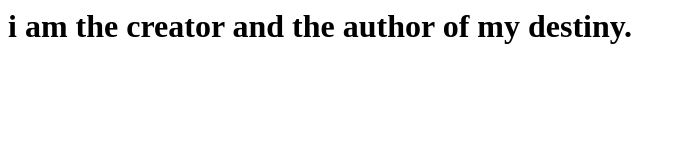
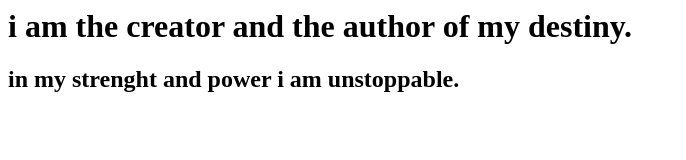
Before and after one commit to jerrywise97/amazing-repo, a plain HTML site: page index.html in a window 1280 px wide. Shown: the whole page, without its empty margins (0-686 px from the left). Drawn offline with Linux system fonts and the light colour scheme.

Commit message:
secondcommit

```diff
--- a/index.html
+++ b/index.html
@@ -1,5 +1,6 @@
 <html>
 <body>
 <h1>i am the creator and the author of my destiny.</h1>
+<h2>in my strenght and power i am unstoppable.</h2>
 </body>
 </html>
```
